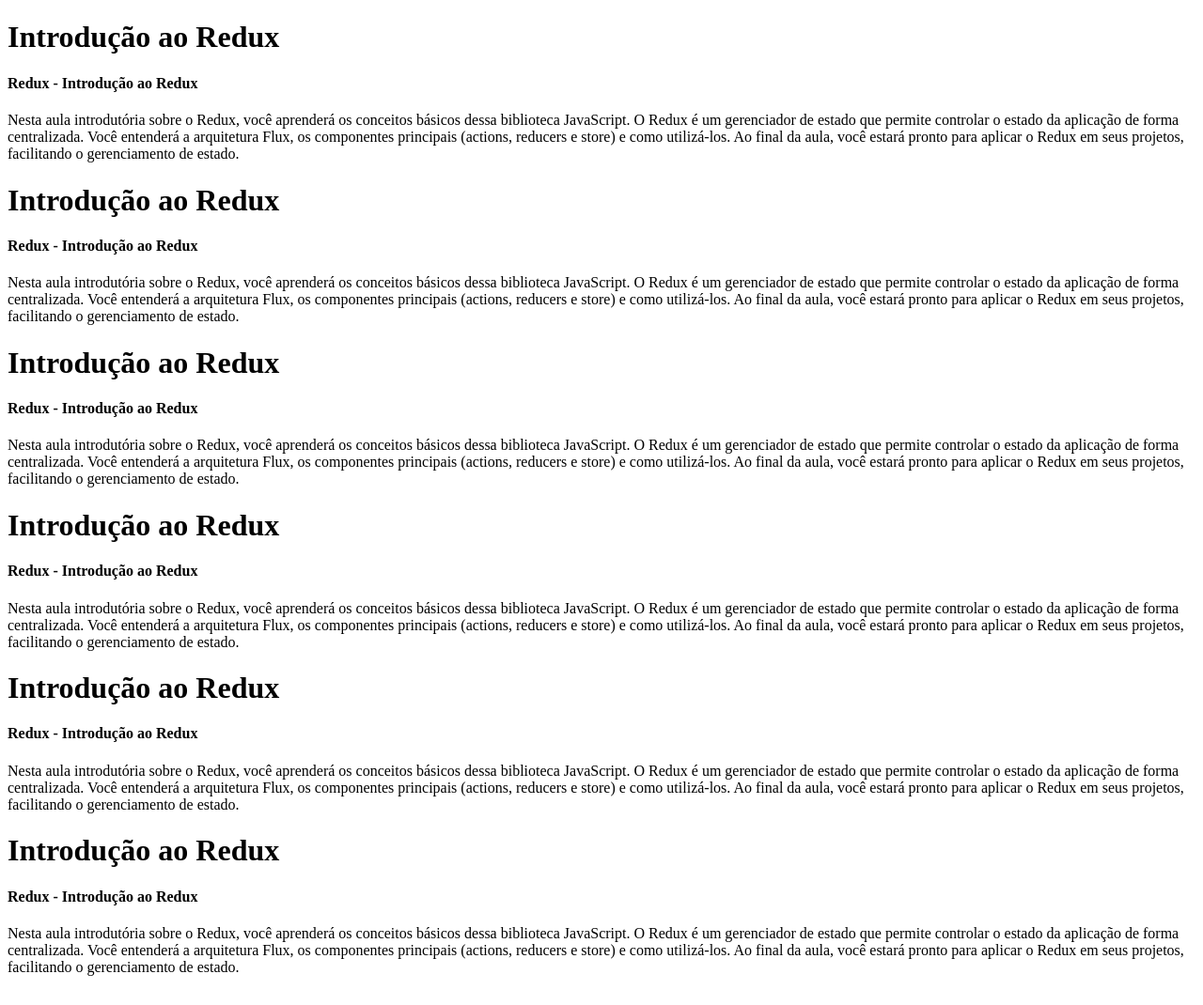
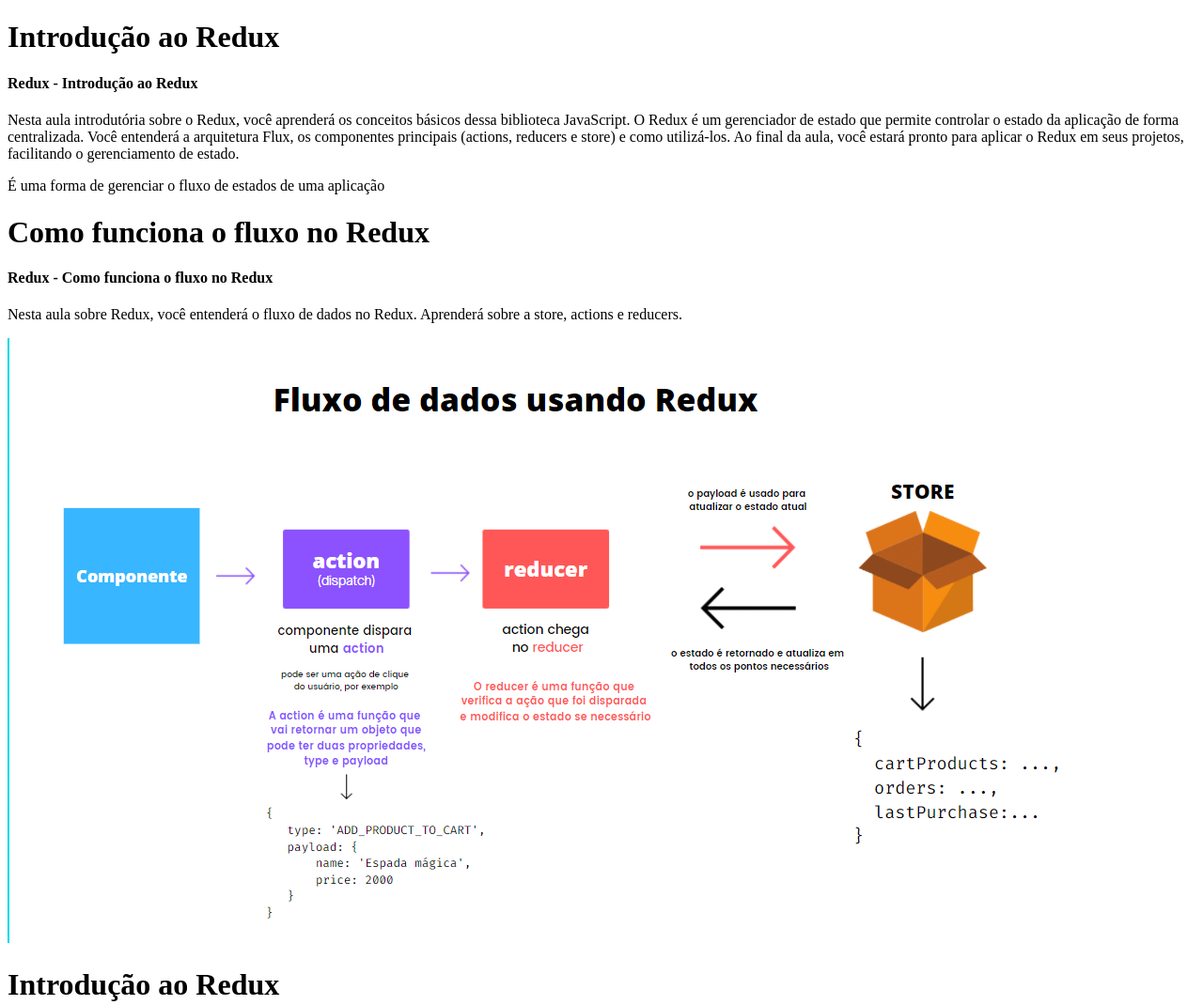
Before and after one commit to FlaviaColiv/JEST_REACT, a plain HTML site: page REDUX/index.html in a window 1280 px wide. Shown: the top 1070 px of the page at 94% size. Drawn offline with Linux system fonts and the light colour scheme.

Commit message:
redux 040325 2

```diff
--- a/REDUX/index.html
+++ b/REDUX/index.html
@@ -13,14 +13,19 @@
         <p>
             Nesta aula introdutória sobre o Redux, você aprenderá os conceitos básicos dessa biblioteca JavaScript. O Redux é um gerenciador de estado que permite controlar o estado da aplicação de forma centralizada. Você entenderá a arquitetura Flux, os componentes principais (actions, reducers e store) e como utilizá-los. Ao final da aula, você estará pronto para aplicar o Redux em seus projetos, facilitando o gerenciamento de estado.
         </p>
+        <p>
+            É uma forma de gerenciar o fluxo de estados de uma aplicação
+        </p>
     </div>
 
     <div>
-        <h1>Introdução ao Redux</h1>
-        <h4>Redux - Introdução ao Redux</h4>
+        <h1>Como funciona o fluxo no Redux</h1>
+        <h4>Redux - Como funciona o fluxo no Redux</h4>
         <p>
-            Nesta aula introdutória sobre o Redux, você aprenderá os conceitos básicos dessa biblioteca JavaScript. O Redux é um gerenciador de estado que permite controlar o estado da aplicação de forma centralizada. Você entenderá a arquitetura Flux, os componentes principais (actions, reducers e store) e como utilizá-los. Ao final da aula, você estará pronto para aplicar o Redux em seus projetos, facilitando o gerenciamento de estado.
+            Nesta aula sobre Redux, você entenderá o fluxo de dados no Redux. Aprenderá sobre a store, actions e reducers.
         </p>
+
+        <img src="./arquivo/Como funciona o fluxo no Redux.png" alt="">
     </div>
 
     <div>
```
Also changed, not shown: REDUX/arquivo/Como funciona o fluxo no Redux.png (added).
